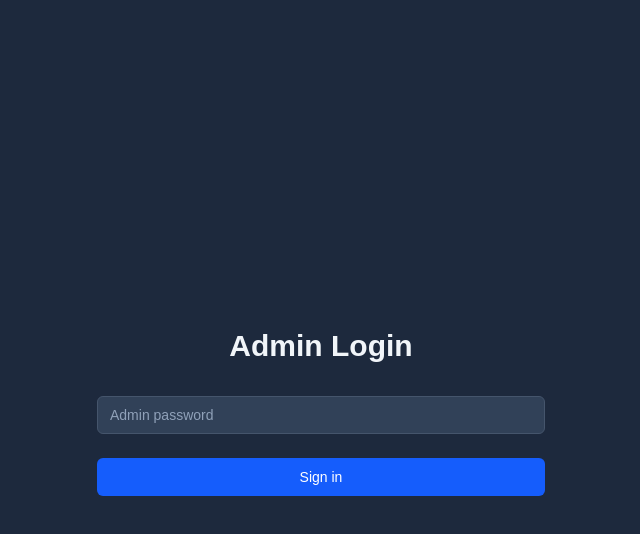
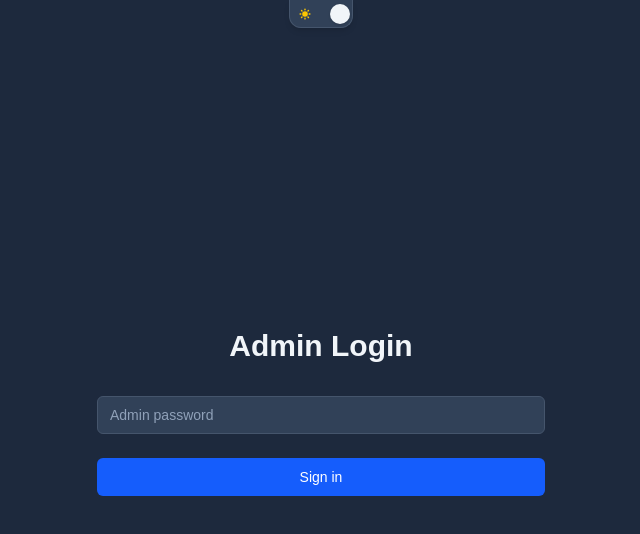
Before and after one commit to 8exgh/photo-sharing, a Next.js app in the folder app/: page /admin/login in a window 1280 px wide. Shown: the top 534 px of the page, without its empty margins (319-959 px from the left). Built offline with nearby package versions, Linux system fonts and the light colour scheme; no server answers.

Commit message:
light/dark theme

```diff
--- a/app/src/app/admin/page.tsx
+++ b/app/src/app/admin/page.tsx
@@ -598,7 +598,7 @@ export default function AdminDashboard() {
             </Link>
             <Link
               href="/admin/logs"
-              className="bg-slate-600 text-white px-4 py-2 rounded-md hover:bg-slate-500 text-sm"
+              className="bg-slate-600 text-slate-300 px-4 py-2 rounded-md hover:bg-slate-500 text-sm"
             >
               Server Logs
             </Link>
--- a/app/src/app/globals.css
+++ b/app/src/app/globals.css
@@ -1,6 +1,7 @@
 @import "tailwindcss";
 
 :root {
+  color-scheme: dark;
   /* Fixed dark theme colors */
   --background: #1e293b;        /* slate-800 */
   --foreground: #f1f5f9;        /* slate-100 */
@@ -28,3 +29,78 @@ body {
   font-family: Arial, Helvetica, sans-serif;
   min-height: 100vh;
 }
+
+/*
+ * Light theme. The site is authored in dark-slate Tailwind classes; Tailwind v4
+ * resolves every color utility through var(--color-*), so light mode is a
+ * re-declaration of those variables under html.light. No stored preference
+ * (no class) = dark, identical to the original styling.
+ */
+html.light {
+  color-scheme: light;
+  --background: #f1f5f9;
+  --foreground: #0f172a;
+
+  /* slate: surfaces & text (inverted) */
+  --color-slate-100: #0f172a;  /* primary text -> near-black */
+  --color-slate-200: #1e293b;
+  --color-slate-300: #334155;  /* secondary text; also labels on slate-600 buttons */
+  --color-slate-400: #475569;  /* muted text, placeholders */
+  --color-slate-500: #94a3b8;  /* hover-bg of gray buttons / faint text */
+  --color-slate-600: #cbd5e1;  /* card borders + secondary button bg */
+  --color-slate-700: #ffffff;  /* card surfaces -> white */
+  --color-slate-800: #f1f5f9;  /* page bg */
+  --color-slate-900: #e2e8f0;  /* inset panels, input bgs, logs page bg */
+
+  /* accents: text shades darkened for light bg; button shades (600/700) kept.
+     Never override --color-white / --color-black here: action-button text,
+     the photo lightbox, and from-black/50 caption gradients depend on them. */
+  --color-blue-300: #1d4ed8;
+  --color-blue-400: #2563eb;
+  --color-emerald-300: #065f46;
+  --color-emerald-400: #047857;
+  --color-green-100: #14532d;
+  --color-green-200: #166534;
+  --color-green-300: #15803d;
+  --color-green-400: #16a34a;
+  --color-green-900: #dcfce7;  /* success alert bg -> pale */
+  --color-red-100: #7f1d1d;
+  --color-red-200: #991b1b;
+  --color-red-300: #b91c1c;
+  --color-red-400: #dc2626;
+  --color-red-900: #fee2e2;    /* error alert/banner bg -> pale */
+  --color-red-950: #fca5a5;    /* bg-red-950/30 logs rows -> soft pink at 30% */
+  --color-purple-300: #7e22ce;
+  --color-purple-400: #9333ea;
+  --color-purple-900: #a855f7; /* bg-purple-900/20 -> pale lavender at 20% */
+  --color-yellow-300: #92400e; /* yellow text unreadable on white -> amber-800 */
+  --color-yellow-400: #b45309; /* -> amber-700 */
+  --color-amber-500: #b45309;
+  --color-cyan-400: #0e7490;   /* logs timestamps */
+}
+
+/* Overlays on black backdrops (photo lightbox, move-photo modal) stay
+   dark-themed in light mode: variables cascade, so restoring the slate
+   values inside .bg-black keeps their controls readable. */
+html.light .bg-black {
+  --color-slate-100: #f1f5f9;
+  --color-slate-200: #e2e8f0;
+  --color-slate-300: #cbd5e1;
+  --color-slate-400: #94a3b8;
+  --color-slate-500: #64748b;
+  --color-slate-600: #475569;
+  --color-slate-700: #334155;
+  --color-slate-800: #1e293b;
+  --color-slate-900: #0f172a;
+}
+
+/* Error banners go pale in light mode; darken their white dismiss "x". */
+html.light .bg-red-900 {
+  --color-white: #7f1d1d;
+  --color-gray-200: #991b1b;
+}
+
+/* Success banners keep their dark green bg; keep their icon pale. */
+html.light .bg-green-600 {
+  --color-green-200: #bbf7d0;
+}
--- a/app/src/app/layout.tsx
+++ b/app/src/app/layout.tsx
@@ -1,5 +1,6 @@
 import type { Metadata } from "next";
 import { Geist, Geist_Mono } from "next/font/google";
+import ThemeToggle from "@/components/ThemeToggle";
 import "./globals.css";
 
 const geistSans = Geist({
@@ -26,10 +27,17 @@ export default function RootLayout({
   children: React.ReactNode;
 }>) {
   return (
-    <html lang="en">
+    <html lang="en" suppressHydrationWarning>
       <body
         className={`${geistSans.variable} ${geistMono.variable} antialiased`}
       >
+        <script
+          dangerouslySetInnerHTML={{
+            __html:
+              "try{if(localStorage.getItem('theme')==='light')document.documentElement.classList.add('light')}catch(e){}",
+          }}
+        />
+        <ThemeToggle />
         {children}
       </body>
     </html>
--- /dev/null
+++ b/app/src/components/ThemeToggle.tsx
@@ -0,0 +1,61 @@
+'use client';
+
+import { useEffect, useState } from 'react';
+
+export default function ThemeToggle() {
+  const [light, setLight] = useState(false);
+
+  // The anti-FOUC script in the layout sets the class before hydration;
+  // sync state from the DOM after mount (server always renders the dark position).
+  useEffect(() => {
+    setLight(document.documentElement.classList.contains('light'));
+  }, []);
+
+  const toggle = () => {
+    const next = !light;
+    document.documentElement.classList.toggle('light', next);
+    try {
+      localStorage.setItem('theme', next ? 'light' : 'dark');
+    } catch {
+      // localStorage unavailable (private mode) - theme still applies for this page
+    }
+    setLight(next);
+  };
+
+  return (
+    <button
+      type="button"
+      role="switch"
+      aria-checked={light}
+      aria-label={light ? 'Switch to dark theme' : 'Switch to light theme'}
+      onClick={toggle}
+      className="fixed top-0 left-1/2 -translate-x-1/2 z-50 flex h-7 w-16 items-center rounded-b-xl border border-t-0 border-slate-600 bg-slate-700 px-1.5 shadow-md cursor-pointer"
+    >
+      <svg
+        className="absolute left-2 h-3.5 w-3.5 text-yellow-400"
+        fill="currentColor"
+        viewBox="0 0 20 20"
+        aria-hidden="true"
+      >
+        <path
+          fillRule="evenodd"
+          d="M10 2a1 1 0 011 1v1a1 1 0 11-2 0V3a1 1 0 011-1zm4 8a4 4 0 11-8 0 4 4 0 018 0zm-.464 4.95l.707.707a1 1 0 001.414-1.414l-.707-.707a1 1 0 00-1.414 1.414zm2.12-10.607a1 1 0 010 1.414l-.706.707a1 1 0 11-1.414-1.414l.707-.707a1 1 0 011.414 0zM17 11a1 1 0 100-2h-1a1 1 0 100 2h1zm-7 4a1 1 0 011 1v1a1 1 0 11-2 0v-1a1 1 0 011-1zM5.05 6.464A1 1 0 106.465 5.05l-.708-.707a1 1 0 00-1.414 1.414l.707.707zm1.414 8.486l-.707.707a1 1 0 01-1.414-1.414l.707-.707a1 1 0 011.414 1.414zM4 11a1 1 0 100-2H3a1 1 0 000 2h1z"
+          clipRule="evenodd"
+        />
+      </svg>
+      <svg
+        className="absolute right-2 h-3.5 w-3.5 text-slate-300"
+        fill="currentColor"
+        viewBox="0 0 20 20"
+        aria-hidden="true"
+      >
+        <path d="M17.293 13.293A8 8 0 016.707 2.707a8.001 8.001 0 1010.586 10.586z" />
+      </svg>
+      <span
+        className={`absolute left-1 h-5 w-5 rounded-full bg-slate-100 shadow transition-transform duration-200 ${
+          light ? 'translate-x-0' : 'translate-x-9'
+        }`}
+      />
+    </button>
+  );
+}
```
